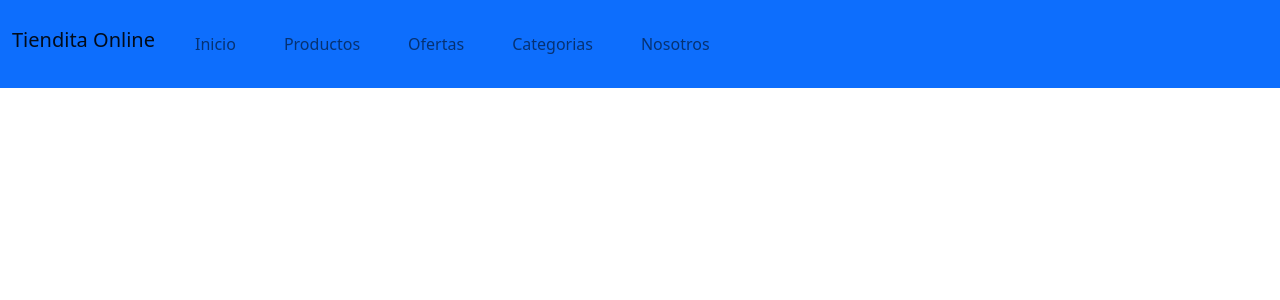
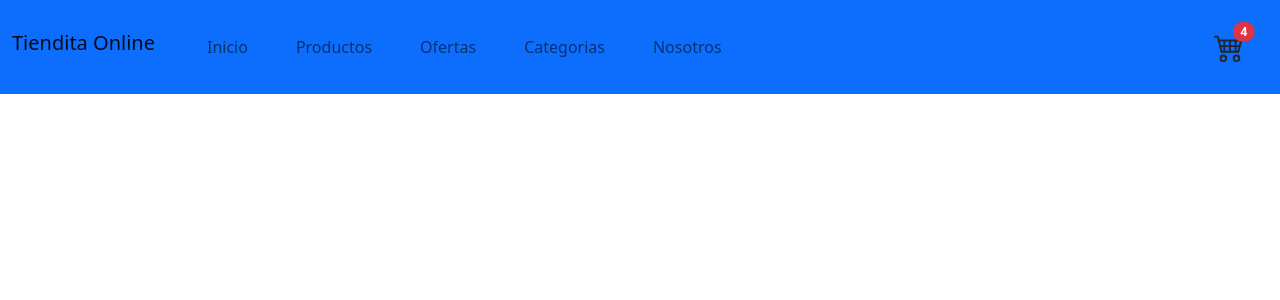
Before and after one commit to MatiasCoronel1312/ProyectoEcommerce, a React (Create React App) app: page / in a window 1280 px wide. Shown: the top 300 px of the page. Built offline with nearby package versions, Linux system fonts and the light colour scheme.

Commit message:
agregue un carrito de compra

```diff
--- a/package.json
+++ b/package.json
@@ -7,6 +7,7 @@
     "@testing-library/react": "^13.2.0",
     "@testing-library/user-event": "^13.5.0",
     "bootstrap": "^5.1.3",
+    "bootstrap-icons": "^1.8.2",
     "react": "^18.1.0",
     "react-dom": "^18.1.0",
     "react-scripts": "5.0.1",
--- /dev/null
+++ b/src/components/CartWidget.jsx
@@ -0,0 +1,16 @@
+import 'bootstrap/dist/css/bootstrap.min.css';
+
+const CartWidget = () => {
+    return (
+        <div>
+        <svg xmlns="http://www.w3.org/2000/svg" width="30" height="30" fill="currentColor" className="bi bi-cart4" viewBox="0 0 16 16">
+
+            <path d="M0 2.5A.5.5 0 0 1 .5 2H2a.5.5 0 0 1 .485.379L2.89 4H14.5a.5.5 0 0 1 .485.621l-1.5 6A.5.5 0 0 1 13 11H4a.5.5 0 0 1-.485-.379L1.61 3H.5a.5.5 0 0 1-.5-.5zM3.14 5l.5 2H5V5H3.14zM6 5v2h2V5H6zm3 0v2h2V5H9zm3 0v2h1.36l.5-2H12zm1.11 3H12v2h.61l.5-2zM11 8H9v2h2V8zM8 8H6v2h2V8zM5 8H3.89l.5 2H5V8zm0 5a1 1 0 1 0 0 2 1 1 0 0 0 0-2zm-2 1a2 2 0 1 1 4 0 2 2 0 0 1-4 0zm9-1a1 1 0 1 0 0 2 1 1 0 0 0 0-2zm-2 1a2 2 0 1 1 4 0 2 2 0 0 1-4 0z" />
+
+        </svg>
+        <span className="position-absolute top-10 start-70 translate-middle badge rounded-pill bg-danger">{4}</span>
+        </div>
+
+    );
+}
+export default CartWidget;
--- a/src/components/Navbar.js
+++ b/src/components/Navbar.js
@@ -1,17 +1,19 @@
 import './../css/navbar.css';
 import 'bootstrap/dist/css/bootstrap.min.css';
+import CartWidget from './CartWidget';
 
 
 const Navbar = () => {
     return (
-        <nav  className="navbar navbar-expand-lg navbar-light bg-primary">
+
+        <nav className="navbar navbar-expand-md navbar-light bg-primary">
             <div className="container-fluid">
                 <a className="navbar-brand h1" href="./">Tiendita Online</a>
-            <button className="navbar-toggler" type="button" data-bs-toggle="collapse" data-bs-target="#navbarText" aria-controls="navbarText" aria-expanded="false" aria-label="Toggle navigation">MENU
+                <button className="navbar-toggler" type="button" data-bs-toggle="collapse" data-bs-target="#navbarText" aria-controls="navbarText" aria-label="Toggle navigation">MENU
                     <span className="navbar-toggler-icon"></span>
                 </button>
-        <div id="navbarText" className=" collapse navbar-collapse">
-            <ul className="navbar-nav me-auto mb-2 mb-lg-0">
+                <div id="navbarText" className=" collapse navbar-collapse container-fluid">
+                    <ul className="navbar-nav me-auto mb-2 mb-lg-0 ">
                         <li className="nav-item"><a className="nav-link " aria-current="page" href="./">Inicio</a> </li>
                         <li className="nav-item"><a className="nav-link " href="./">Productos</a> </li>
                         <li className="nav-item"><a className="nav-link " href="./">Ofertas</a> </li>
@@ -19,6 +21,9 @@
                         <li className="nav-item"><a className="nav-link " href="./">Nosotros</a> </li>
                     </ul>
                 </div>
+                <div className='p-4'>
+                    <CartWidget/>
+                </div>
             </div>
         </nav>
 
```
Also changed, not shown: 1 other file (tests, documents, lock files or other folders). Lines whose indentation alone changed are shown as unchanged.
